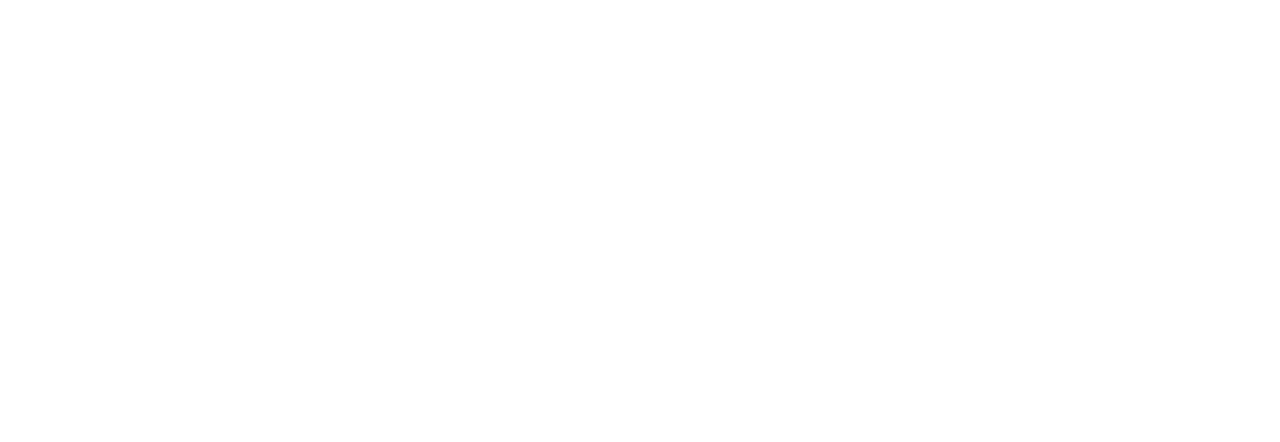
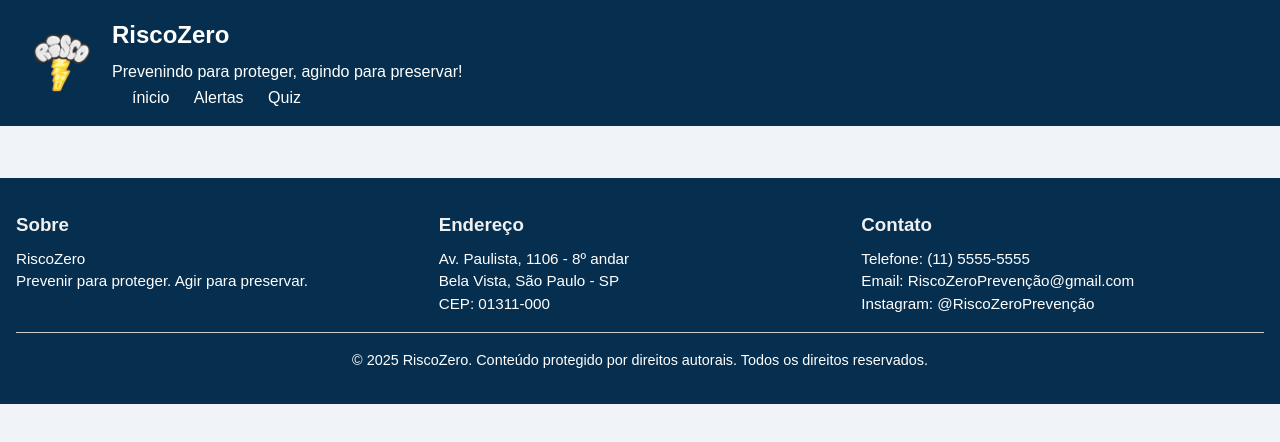
Before and after one commit to juliapompu/Gs-Web-Dev, a plain HTML site: page src/pages/quiz.html in a window 1280 px wide. Drawn offline with Linux system fonts and the light colour scheme; a web font is replaced by a local one.

Commit message:
feature/quiz

```diff
--- a/src/pages/alertas.html
+++ b/src/pages/alertas.html
@@ -4,8 +4,8 @@
     <meta charset="UTF-8">
     <meta name="viewport" content="width=device-width, initial-scale=1.0">
     <title>RiscoZero</title>
-    <link rel="icon" type="image/png" href="src/assets/RiscoZero.png-removebg-preview.png">
-    <link rel="stylesheet" href="src/css/style.css">
+    <link rel="icon" type="image/png" href="../assets/RiscoZero.png-removebg-preview.png">
+    <link rel="stylesheet" href="../css/style.css">
     <link href="https://fonts.googleapis.com/css2?family=Ancizar+Serif:ital,wght@0,300..900;1,300..900&display=swap" rel="stylesheet">
      <link rel="icon" type="image/png" href="assets/RiscoZero.png.jpg">
 </head>
@@ -16,19 +16,34 @@
    <div class="logo-container">
     <header>
       <div class="header-container">
-        <img src="src/assets/RiscoZero.png-removebg-preview.png" class="logo">
+        <img src="../assets/RiscoZero.png-removebg-preview.png" class="logo">
         <div class="header-text">
           <h1>RiscoZero</h1>
           <p>Prevenindo para proteger, agindo para preservar!</p>
             <nav>
-      <a href="index.html">ínicio</a>
-      <a href="pages/alertas.html">Alertas</a>
-      <a href="pages/quiz.html">Quiz</a>
+      <a href="../index.html">ínicio</a>
+      <a href="../pages/alertas.html">Alertas</a>
+      <a href="../pages/quiz.html">Quiz</a>
 
     </nav>
         </div>
       </div>
     </header>
+
+   <div id="selecionaCidade">
+      <div class="cidade">
+        <select>
+          <option value="São Paulo">São Paulo</option>
+          <option value="Jundía">Jundía</option>
+          <option value="Guarulhos">Guarulhos</option>
+          <option value="Rio de Janeiro">Rio de Janeiro</option>
+          <option value="Arraia do Cabo">Arraia do Cabo</option>
+          <option value="Barra do Pírai">Barra do Pírai</option>
+        </select>
+      </div>
+  </div>
+  <BR></BR>
+
 
 <footer>
   <div class="footer-container">
--- a/src/pages/quiz.html
+++ b/src/pages/quiz.html
@@ -0,0 +1,75 @@
+<!DOCTYPE html>
+<html lang="en">
+<head>
+    <meta charset="UTF-8">
+    <meta name="viewport" content="width=device-width, initial-scale=1.0">
+    <title>RiscoZero</title>
+    <link rel="icon" type="image/png" href="../assets/RiscoZero.png-removebg-preview.png">
+    <link rel="stylesheet" href="../css/style.css">
+    <link href="https://fonts.googleapis.com/css2?family=Ancizar+Serif:ital,wght@0,300..900;1,300..900&display=swap" rel="stylesheet">
+     <link rel="icon" type="image/png" href="assets/RiscoZero.png.jpg">
+</head>
+
+
+<body>
+   <script src="func.js"></script>
+   <div class="logo-container">
+    <header>
+      <div class="header-container">
+        <img src="../assets/RiscoZero.png-removebg-preview.png" class="logo">
+        <div class="header-text">
+          <h1>RiscoZero</h1>
+          <p>Prevenindo para proteger, agindo para preservar!</p>
+            <nav>
+      <a href="../index.html">ínicio</a>
+      <a href="../pages/alertas.html">Alertas</a>
+      <a href="../pages/quiz.html">Quiz</a>
+
+    </nav>
+        </div>
+      </div>
+    </header>
+
+
+  <BR></BR>
+
+
+<footer>
+  <div class="footer-container">
+
+    <div class="footer-section">
+      <h3>Sobre</h3>
+      <p>
+       RiscoZero<br>
+        Prevenir para proteger. Agir para preservar.
+      </p>
+    </div>
+
+    <div class="footer-section">
+      <h3>Endereço</h3>
+      <p>
+        Av. Paulista, 1106 - 8º andar<br>
+        Bela Vista, São Paulo - SP<br>
+        CEP: 01311-000
+      </p>
+    </div>
+
+    <div class="footer-section">
+      <h3>Contato</h3>
+      <p>
+        Telefone: (11) 5555-5555<br>
+        Email: RiscoZeroPrevenção@gmail.com<br>
+        Instagram: @RiscoZeroPrevenção
+      </p>
+    </div>
+
+  </div>
+
+  <div class="embaixo">
+    © 2025 RiscoZero. Conteúdo protegido por direitos autorais. Todos os direitos reservados.
+  </div>
+</footer>
+
+
+</body>
+</html>
```
